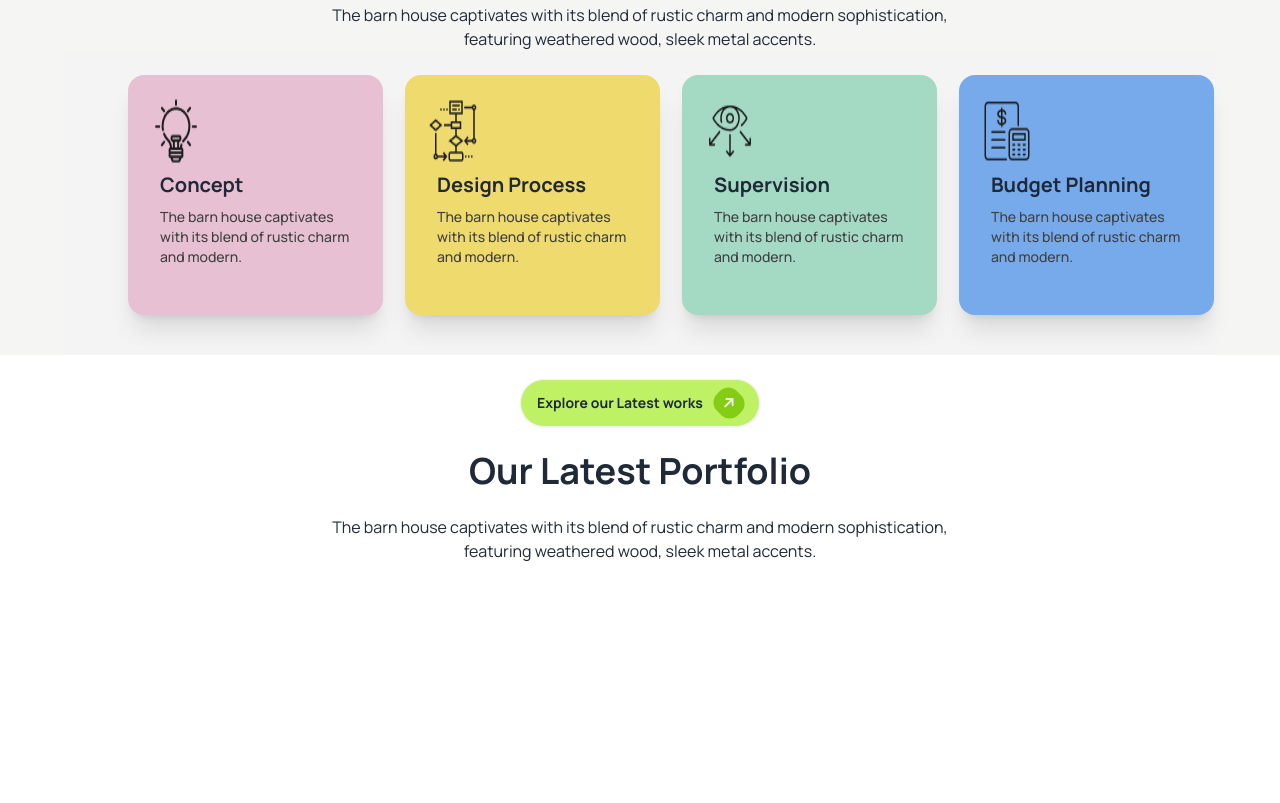
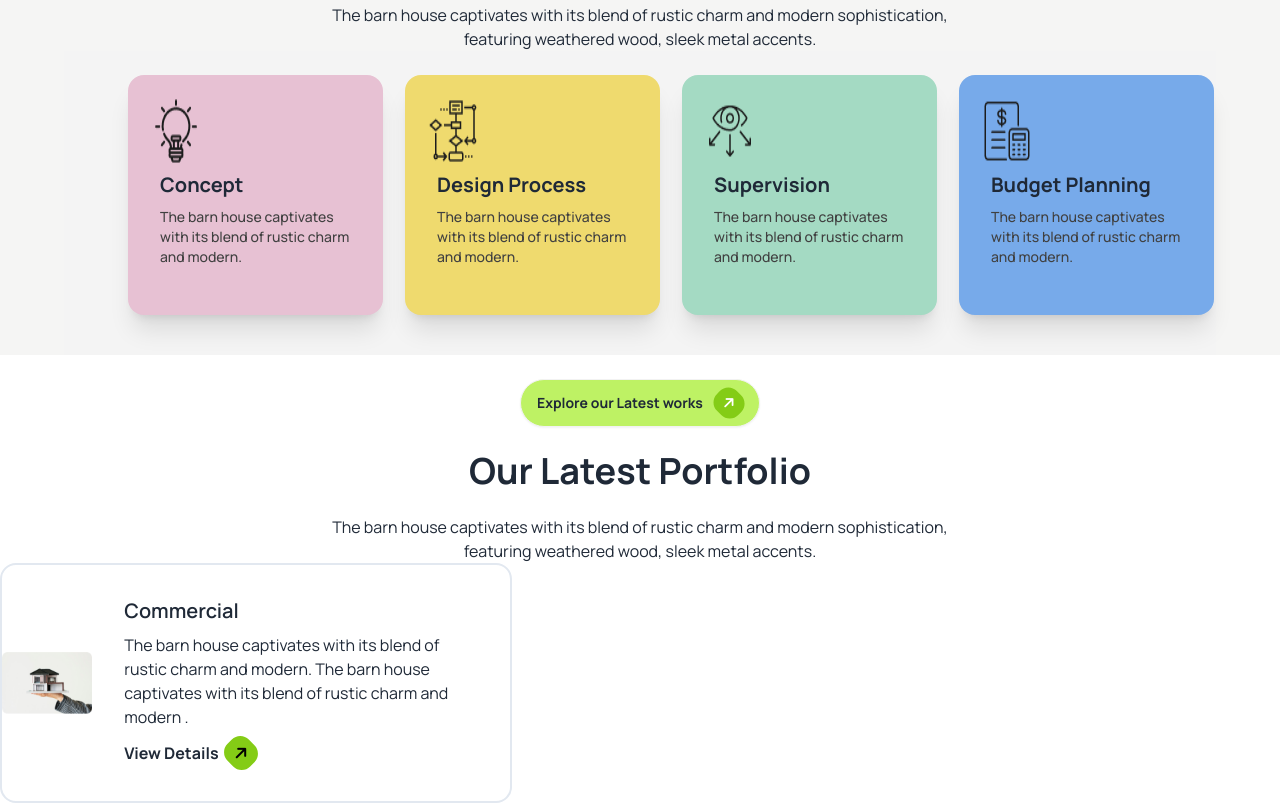
Before and after one commit to samiurrahmann/assignment-3, a plain HTML site: page index.html in a window 1280 px wide. Shown: the part 1497-2300 px from the top of the page. Before the commit the page ends 2060 px from the top, so only its background shows below. Drawn offline with nearby package versions, Linux system fonts and the light colour scheme.

Commit message:
added new card

```diff
--- a/index.html
+++ b/index.html
@@ -220,6 +220,24 @@
       </div>
       <!-- card style for latest Portfolio -->
       <section>
+        <div class="card lg:card-side bg-base-100 w-2/5 border-solid border-2 border-slate-200">
+          <figure>
+            <img
+              src="./assets/img1.png"/>
+          </figure>
+          <div class="card-body">
+            <h2 class="card-title">Commercial</h2>
+            <p>The barn house captivates with its blend of rustic charm and modern. The barn house captivates with its blend of rustic charm and modern .</p>
+
+              <div class="items-center w-fit  font-bold space-x-1">
+                <a class="font-bold">View Details</a>
+                <span>
+                  <i class="fa-solid fa-arrow-right bg-lime-500 text-black rounded-xl px-2 py-2 -rotate-45"></i>
+                </span>
+              </div>
+
+          </div>
+        </div>
 
       </section>
 
```
